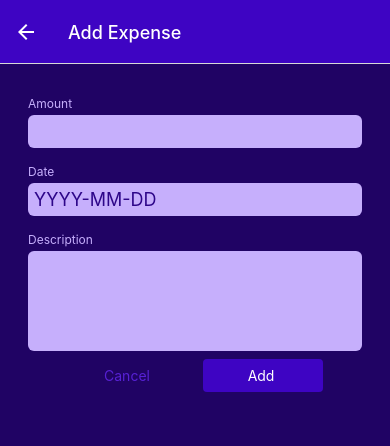
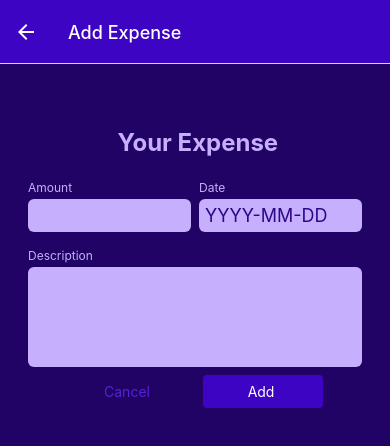
Before and after one commit to ebrardev/expense-trackerapp, a React Native app: screen /ManageExpense in a window 390 px wide. Shown: the top 446 px of the page. Built offline with nearby package versions, Linux system fonts and the light colour scheme.

Commit message:
form layout

```diff
--- a/components/ManageExpense/ExpenseForm.js
+++ b/components/ManageExpense/ExpenseForm.js
@@ -1,22 +1,31 @@
 
- import { StyleSheet,TextInput, View } from "react-native";
+ import { StyleSheet,TextInput,Text, View } from "react-native";
 import Input from "./Input";
+import { GlobalStyles } from "../../constants/style";
 function ExpenseForm() {
     function amountChangeHandler(amount) {
         console.log(amount)
     }
 
     return (
-        <View>
-           <Input label="Amount" textInputConfig={{
+        <View style={styles.form}>
+            <Text style={styles.text}> Your Expense</Text>
+            <View style={styles.inputsRow}>
+            <Input
+            style={styles.rowInput}
+            label="Amount" textInputConfig={{
             keyboardType: "decimal-pad",
            onchangeText: amountChangeHandler
            }} />
-           <Input label="Date" textInputConfig={{
+           <Input
+              style={styles.rowInput}
+           label="Date" textInputConfig={{
             placeholder: "YYYY-MM-DD",
             maxLength: 10,
             onChangeTxt: () => { }
             }} />
+            </View>
+
             <Input label="Description" textInputConfig={{
            multiline: true,
 
@@ -34,4 +43,23 @@ function ExpenseForm() {
 export default ExpenseForm;
 
 const styles = StyleSheet.create({
+    form : {
+        marginTop:40
+    },
+    text : {
+        fontSize:24,
+        marginBottom:15,
+        fontWeight:"bold",
+        textAlign:"center",
+        alignItems:"center",
+        justifyContent:"center",
+        color: GlobalStyles.colors.primary100
+    },
+    inputsRow : {
+        flexDirection:"row",
+        justifyContent:"space-between",
+    },
+    rowInput:{
+        flex:1,
+    }
 })
--- a/components/ManageExpense/Input.js
+++ b/components/ManageExpense/Input.js
@@ -2,14 +2,14 @@ import { View,Text, TextInput,StyleSheet} from "react-native";
 import { GlobalStyles } from "../../constants/style";
 
 
-function Input({label,textInputConfig}){
+function Input({label,style, textInputConfig}){
 
     const  inputStyles = [styles.input]
     if(textInputConfig.multiline){
         inputStyles.push(styles.inputMultiline)
     }
     return (
-    <View style={styles.inputContainer}>
+    <View style={[styles.inputContainer,style]}>
         <Text style={styles.label}>
   {label}
         </Text>
```
